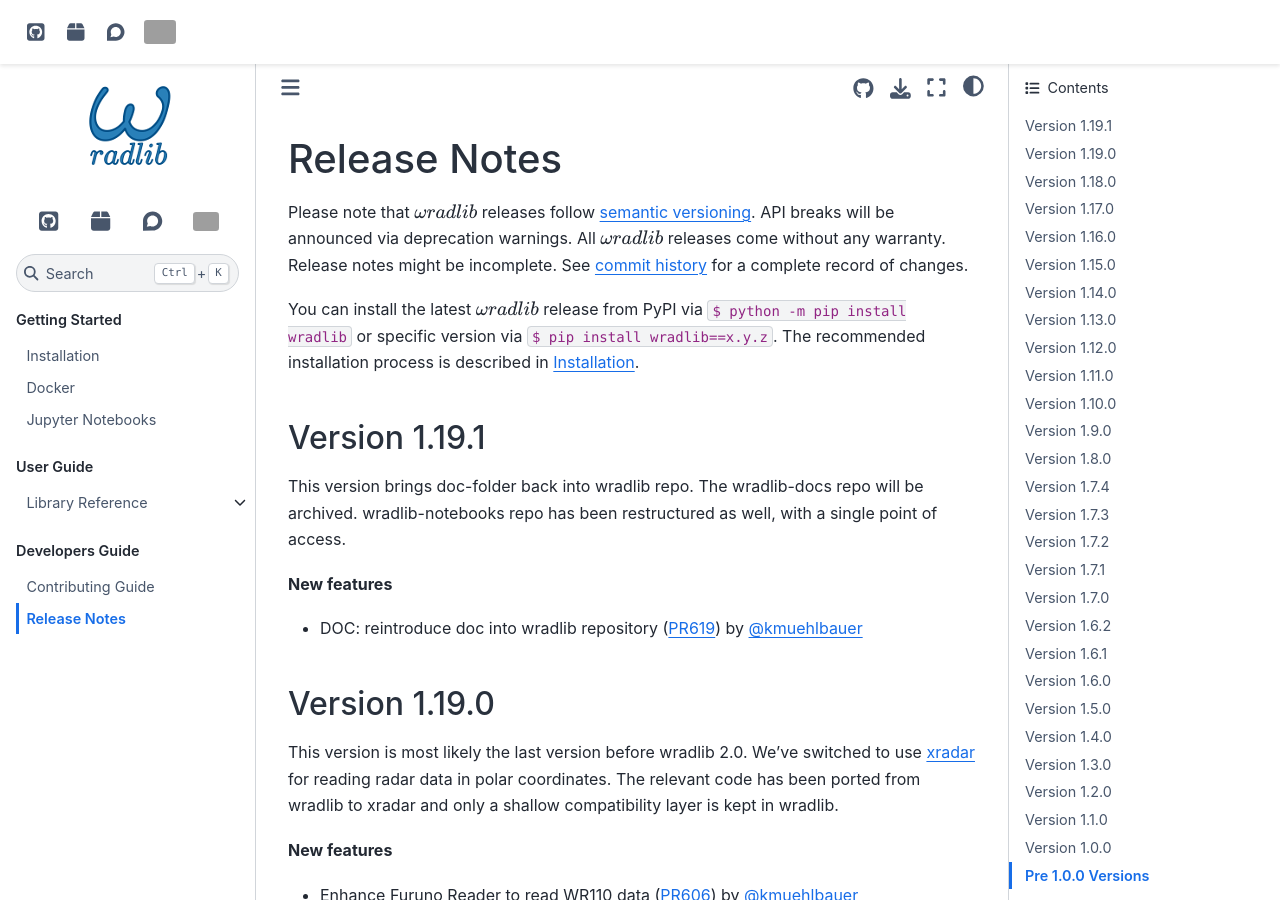
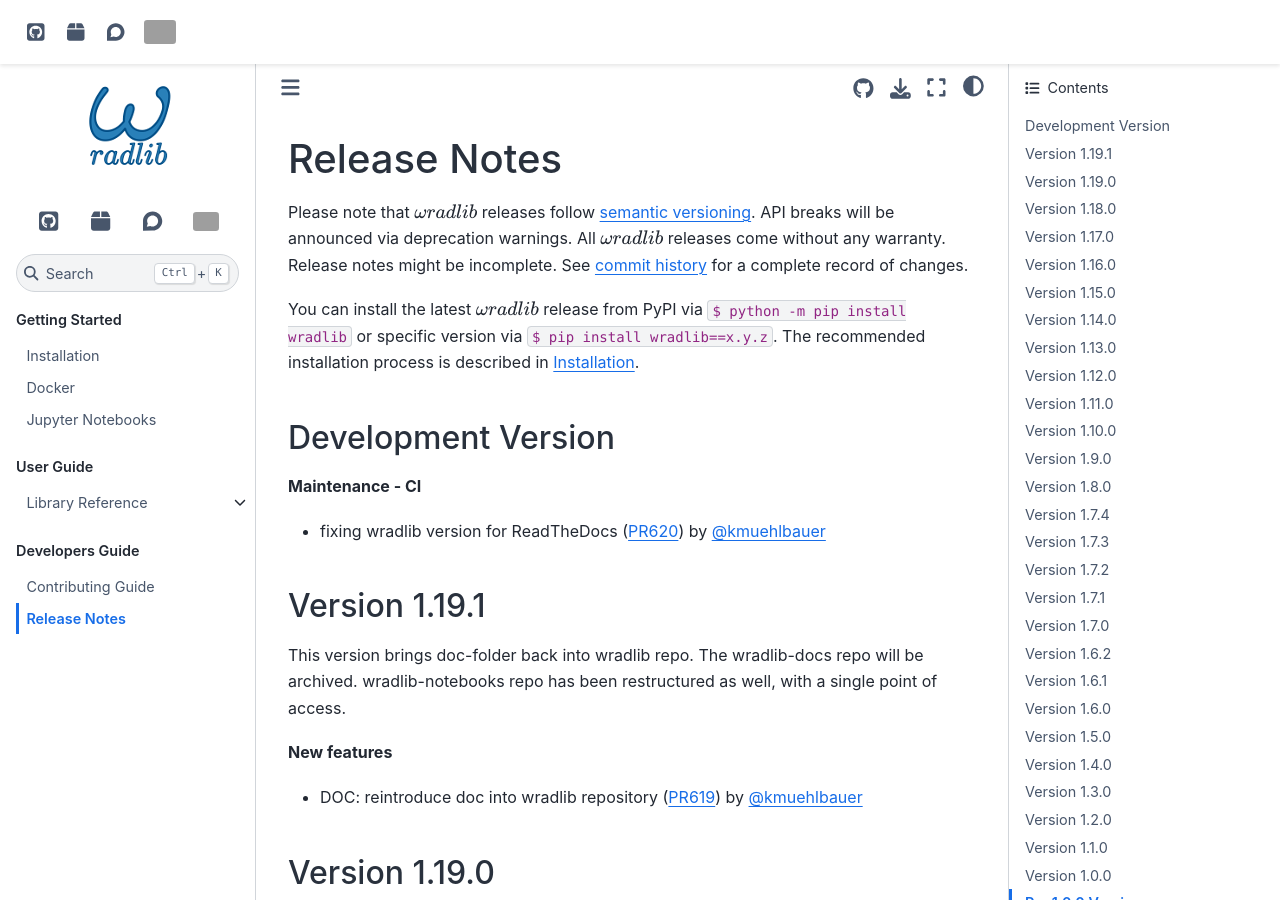
Before and after one commit to wradlib/wradlib, a Sphinx documentation site: the page built from doc/release_notes.md, in a window 1280 px wide and 900 px high. Built offline with Sphinx 7.4.7 and the Sphinx Book theme 1.1.4, drawn with Linux system fonts in a browser that asks for light colours; pages that are not in the unit, such as notebooks, are missing from menus; the version number could not be read and is left out; grey boxes are pictures that could not be loaded.

Commit message:
MIN: update release notes

```diff
--- a/doc/release_notes.md
+++ b/doc/release_notes.md
@@ -6,6 +6,12 @@
 Please note that {{wradlib}} releases follow [semantic versioning](https://semver.org/). API breaks will be announced via deprecation warnings. All {{wradlib}} releases come without any warranty. Release notes might be incomplete. See [commit history](https://github.com/wradlib/wradlib/commits/main) for a complete record of changes.
 
 You can install the latest {{wradlib}} release from PyPI via ``$ python -m pip install wradlib`` or specific version via ``$ pip install wradlib==x.y.z``. The recommended installation process is described in {doc}`installation`.
+
+## Development Version
+
+**Maintenance - CI**
+
+* fixing wradlib version for ReadTheDocs ({pull}`620`) by {at}`kmuehlbauer`
 
 ## Version 1.19.1
 
```
